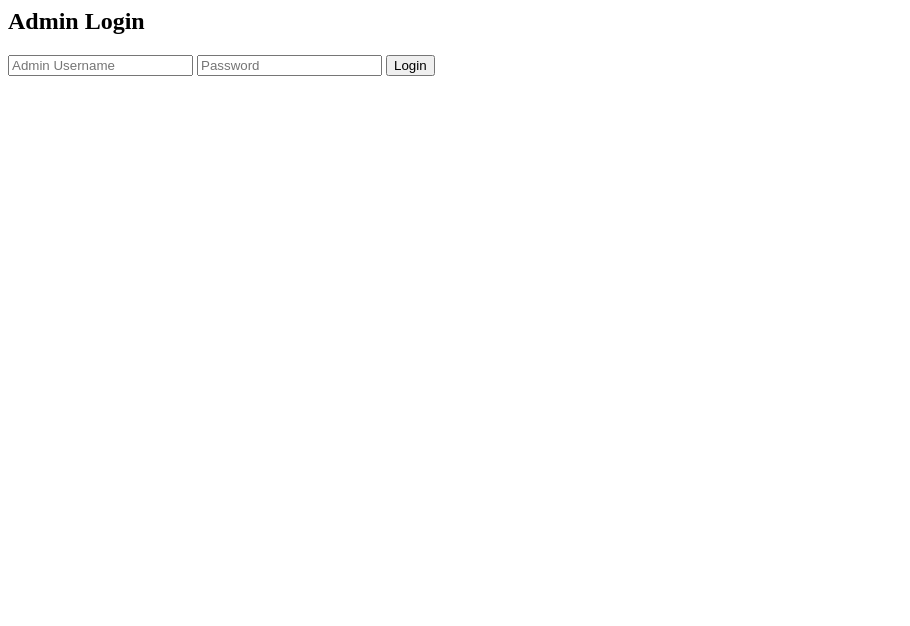
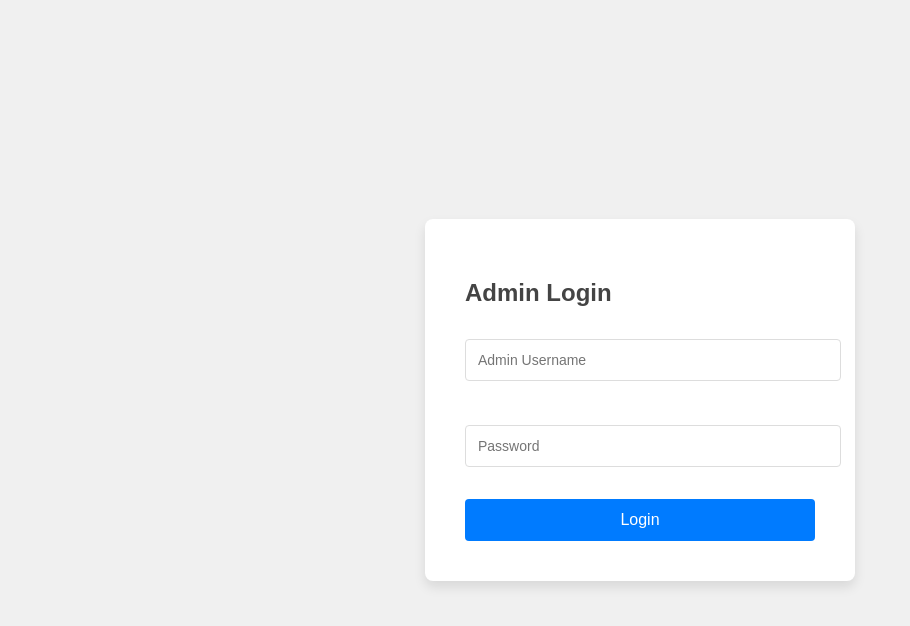
Before and after one commit to testmagie/comp_repo_view_all, a Flask app: page /admin in a window 1280 px wide. Shown: the top 626 px of the page, without its empty margins (0-910 px from the left). Run offline with Flask 3, Linux system fonts and the light colour scheme.

Commit message:
Update admin_login.html

```diff
--- a/templates/admin_login.html
+++ b/templates/admin_login.html
@@ -1,13 +1,72 @@
-<html>
+<!DOCTYPE html>
+<html lang="en">
 <head>
+    <meta charset="UTF-8">
+    <meta name="viewport" content="width=device-width, initial-scale=1.0">
     <title>Admin Login</title>
+    <style>
+        body {
+            font-family: Arial, sans-serif;
+            background-color: #f0f0f0;
+            display: flex;
+            justify-content: center;
+            align-items: center;
+            height: 100vh;
+            margin: 0;
+        }
+        h2 {
+            color: #444;
+            margin-bottom: 20px;
+        }
+        .login-container {
+            background-color: white;
+            padding: 40px;
+            border-radius: 8px;
+            box-shadow: 0 6px 12px rgba(0, 0, 0, 0.1);
+            width: 100%;
+            max-width: 350px;
+        }
+        input[type="text"], input[type="password"] {
+            width: 100%;
+            padding: 12px;
+            margin: 12px 0;
+            border: 1px solid #ddd;
+            border-radius: 4px;
+            font-size: 14px;
+        }
+        button {
+            width: 100%;
+            padding: 12px;
+            background-color: #007BFF;
+            border: none;
+            color: white;
+            font-size: 16px;
+            cursor: pointer;
+            border-radius: 4px;
+            transition: background-color 0.3s ease;
+        }
+        button:hover {
+            background-color: #0056b3;
+        }
+        .form-group {
+            margin-bottom: 20px;
+        }
+    </style>
 </head>
 <body>
+
+<div class="login-container">
     <h2>Admin Login</h2>
     <form method="POST">
+        <div class="form-group">
             <input type="text" name="username" placeholder="Admin Username" required>
+        </div>
+        <div class="form-group">
             <input type="password" name="password" placeholder="Password" required>
+        </div>
         <button type="submit">Login</button>
     </form>
+</div>
+
 </body>
 </html>
```
Lines whose indentation alone changed are shown as unchanged.
